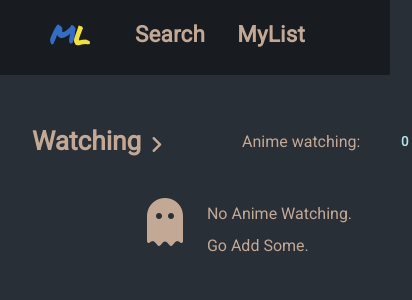
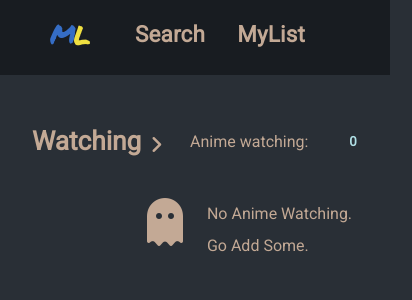
Before and after one commit to minh100/MyList, a React (Create React App) app: page /mylist in a window 390 px wide. Shown: the top 300 px of the page, 412 px wide, since content can reach past the window. Built offline with nearby package versions, Linux system fonts and the light colour scheme; the HTML template or start-up script is replaced by a standard one.

Commit message:
fixed minor css

```diff
--- a/src/Css/MyList.css
+++ b/src/Css/MyList.css
@@ -13,7 +13,8 @@
 
 .list-info {
     display: flex;
-    width: 210px;
+    width: 160px;
+    cursor: pointer;
 }
 
 .dropdown {
@@ -88,6 +89,9 @@
         grid-template-columns: repeat(auto-fill, minmax(105px, 1fr));
         grid-gap: 25px 20px;
     }
+    .list-header {
+        display: flex;
+    }
 }
 
 @media screen and (max-width: 1040px) {
```
